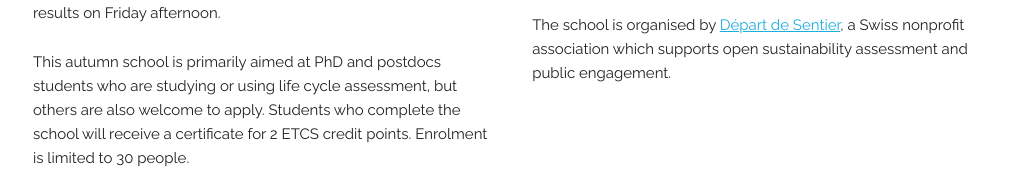
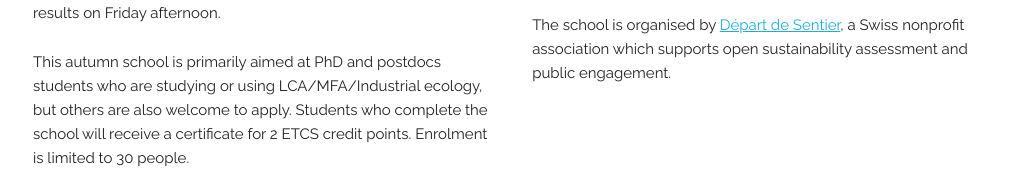
Before and after one commit to Depart-de-Sentier/Depart-de-Sentier.github.io, a plain HTML site: page schools/oct-24/index.html in a window 1280 px wide. Shown: the part 1700-1892 px from the top of the page, without its empty margins (127-1144 px from the left). Drawn offline with Linux system fonts and the light colour scheme.

Commit message:
Update index.html

```diff
--- a/schools/oct-24/index.html
+++ b/schools/oct-24/index.html
@@ -53,7 +53,7 @@
         </ul>
         <p>While exploring these questions, we will cover the scientific basis, including correlated inputs, sensitivity analysis for parsimonious models, and multiple types of uncertainty, and best practices in software architecture, including documentation standards and tools, testing, data and source version control, linting, and quick tool builders like <a href="https://streamlit.io/">Streamlit</a> and <a href="https://dash.plotly.com/">Dash</a>.</p>
         <p>The structure of the school starts with two and a half days of interactive teaching sessions using Jupyter Notebooks. These notebooks include exercises, and we will discuss the solutions in class. From Wednesday to Friday, you will work in groups of around five people and apply these ideas in group projects. Each group will have a dedicated assistant. Groups will present their results on Friday afternoon.</p>
-        <p>This autumn school is primarily aimed at PhD and postdocs students who are studying or using life cycle assessment, but others are also welcome to apply. Students who complete the school will receive a certificate for 2 ETCS credit points. Enrolment is limited to 30 people.</p>
+        <p>This autumn school is primarily aimed at PhD and postdocs students who are studying or using LCA/MFA/Industrial ecology, but others are also welcome to apply. Students who complete the school will receive a certificate for 2 ETCS credit points. Enrolment is limited to 30 people.</p>
       </div>
       <div class="one-half column">
         <h5>Location</h5>
```
